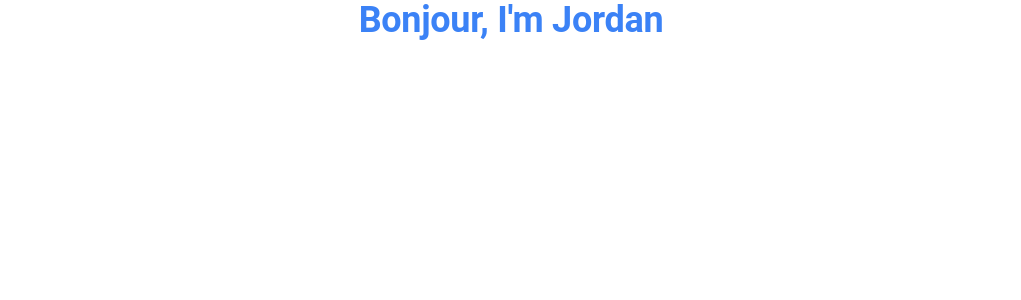
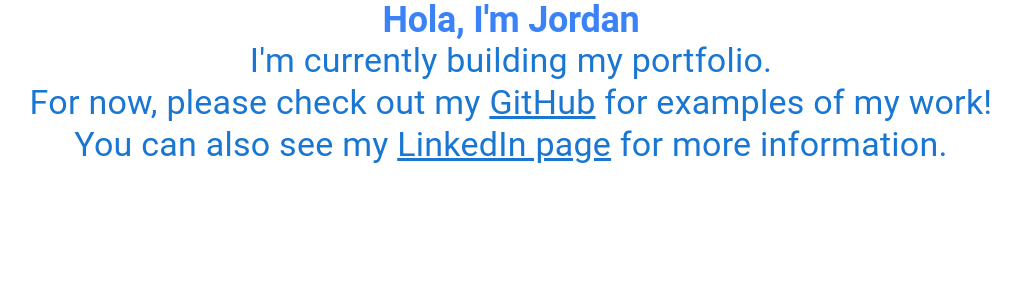
Before and after one commit to jrudman25/Personal-Site, a React (Create React App) app: page / in a window 1280 px wide. Shown: the top 300 px of the page, without its empty margins (129-1150 px from the left). Built offline with nearby package versions, Linux system fonts and the light colour scheme; the HTML template or start-up script is replaced by a standard one.

Commit message:
Home page + Firebase hosting

```diff
--- a/package.json
+++ b/package.json
@@ -10,6 +10,7 @@
     "@testing-library/jest-dom": "^5.16.5",
     "@testing-library/react": "^13.4.0",
     "@testing-library/user-event": "^13.5.0",
+    "firebase": "^9.21.0",
     "react": "^18.2.0",
     "react-burger-menu": "^3.0.9",
     "react-dom": "^18.2.0",
--- a/src/App.js
+++ b/src/App.js
@@ -1,13 +1,13 @@
 import { BrowserRouter as Router, Routes, Route } from 'react-router-dom';
 import Sidebar from './Sidebar';
 import Home from './Home';
+import Contact from './Contact'
 import './App.css';
 
 function App() {
   return (
 
       <Router>
-        <Sidebar />
         <Routes>
             <Route exact path="/" element={<Home />} />
           <Route
--- a/src/Contact.js
+++ b/src/Contact.js
@@ -6,7 +6,7 @@ const Contact = () => {
     return (
         <div>
             <Typography variant="h5" sx={{ mb: 1 }} textAlign="center">
-                Jordan Rudman (jrud25@vt.edu)
+                Jordan Rudman (jrud25@outlook.com)
             </Typography>
         </div>
     );
--- a/src/Home.js
+++ b/src/Home.js
@@ -9,12 +9,15 @@ const Home = () => {
     const greeting = languages[languageIndex];
 
     const typeGreeting = (index, currentIndex) => {
-        if (currentIndex !== languageIndex) return;
+        if (currentIndex !== languageIndex) {
+            return;
+        }
 
         if (index < greeting.length) {
             setDisplayedGreeting((prevGreeting) => prevGreeting + greeting[index]);
             setTimeout(() => typeGreeting(index + 1, currentIndex), 200);
-        } else {
+        }
+        else {
             setTimeout(() => {
                 setDisplayedGreeting("");
                 setLanguageIndex((prevIndex) => (prevIndex + 1) % languages.length);
@@ -23,11 +26,19 @@ const Home = () => {
     };
 
     useEffect(() => {
+        let timeoutId;
+
         setDisplayedGreeting("");
         typeGreeting(0, languageIndex);
+
+        return () => {
+            clearTimeout(timeoutId);
+        };
     }, [languageIndex]);
 
+
     return (
+        <div>
             <Typography
                 variant="h2"
                 color="primary"
@@ -35,6 +46,36 @@ const Home = () => {
             >
                 {`${displayedGreeting}, I'm Jordan`}
             </Typography>
+            <Typography
+                variant="h4"
+                color="primary"
+                className="text-center"
+            >
+                I'm currently building my portfolio.
+            </Typography>
+            <Typography
+                variant="h4"
+                color="primary"
+                className="text-center"
+            >
+                For now, please check out my{" "}
+                <a href="https://github.com/jrudman25" target="_blank" rel="noopener noreferrer" style={{ textDecoration: "underline" }}>
+                    GitHub
+                </a>{" "}
+                for examples of my work!
+            </Typography>
+            <Typography
+                variant="h4"
+                color="primary"
+                className="text-center"
+            >
+                You can also see my {" "}
+                <a href="https://www.linkedin.com/in/jordan-rudman/" target="_blank" rel="noopener noreferrer" style={{ textDecoration: "underline" }}>
+                    LinkedIn page
+                </a>{" "}
+                for more information.
+            </Typography>
+        </div>
     );
 };
 
--- /dev/null
+++ b/src/backend/FirebaseConfig.js
@@ -0,0 +1,23 @@
+// Import the functions you need from the SDKs you need
+import { initializeApp } from "firebase/app";
+import { getFirestore } from "firebase/firestore";
+import { getAuth } from "firebase/auth";
+import { getStorage } from "firebase/storage";
+
+// Your web app's Firebase configuration
+// For Firebase JS SDK v7.20.0 and later, measurementId is optional
+const firebaseConfig = {
+    apiKey: `${process.env.REACT_APP_API_KEY}`,
+    authDomain: `${process.env.REACT_APP_AUTH_DOMAIN}`,
+    projectId: `${process.env.REACT_APP_PROJECT_ID}`,
+    storageBucket: `${process.env.REACT_APP_STORAGE_BUCKET}`,
+    messagingSenderId: `${process.env.REACT_APP_MESSAGING_SENDER_ID}`,
+    appId: `${process.env.REACT_APP_APP_ID}`,
+    measurementId: `${process.env.REACT_APP_MEASUREMENT_ID}`
+};
+
+// Initialize Firebase
+export const app = initializeApp(firebaseConfig);
+export const db = getFirestore(app);
+export const auth = getAuth(app);
+export const storage = getStorage(app);
```
Also changed, not shown: src/styles.css (+0 -20 lines), 1 other file (tests, documents, lock files or other folders). Lines whose indentation alone changed are shown as unchanged.
